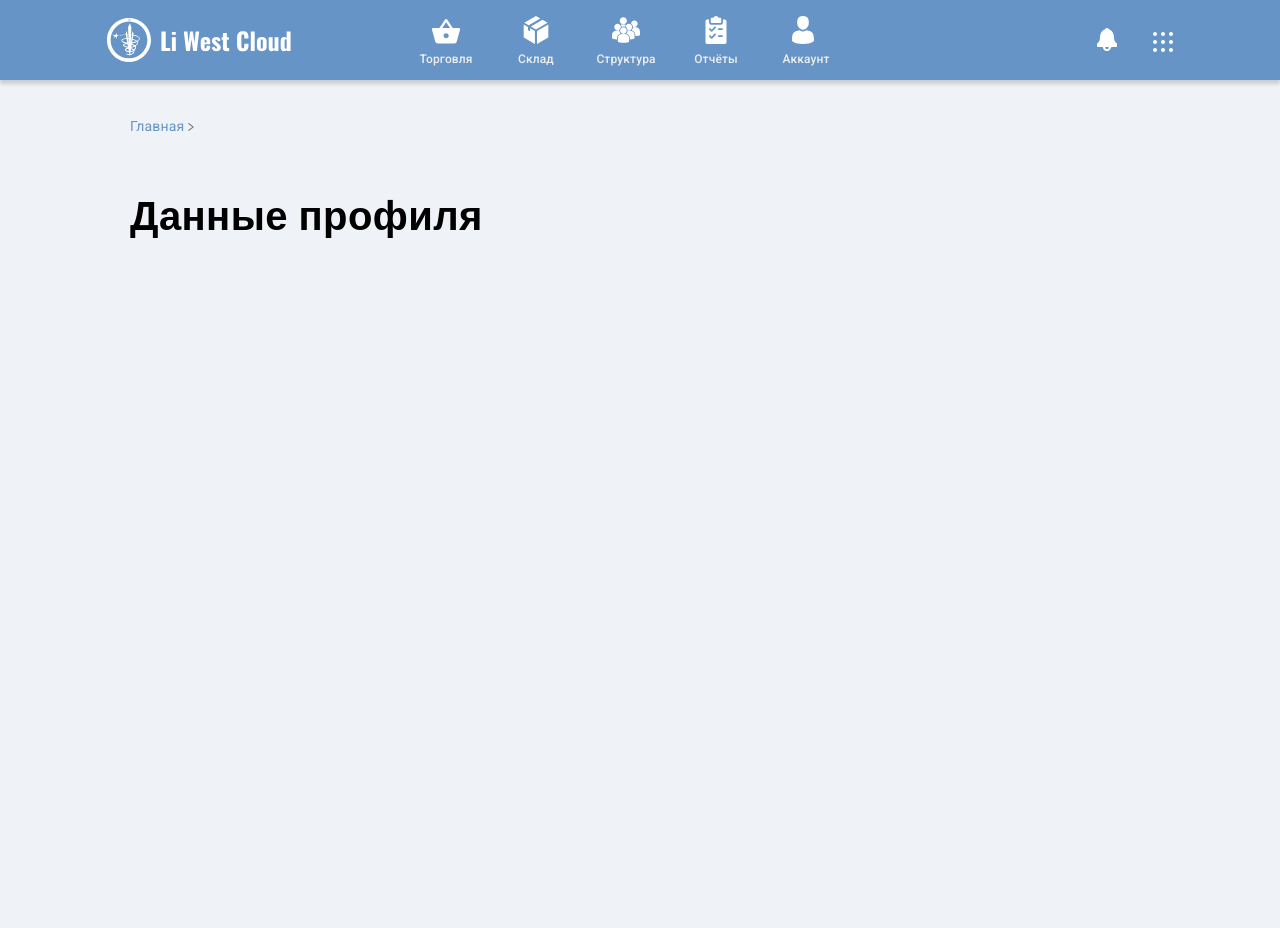
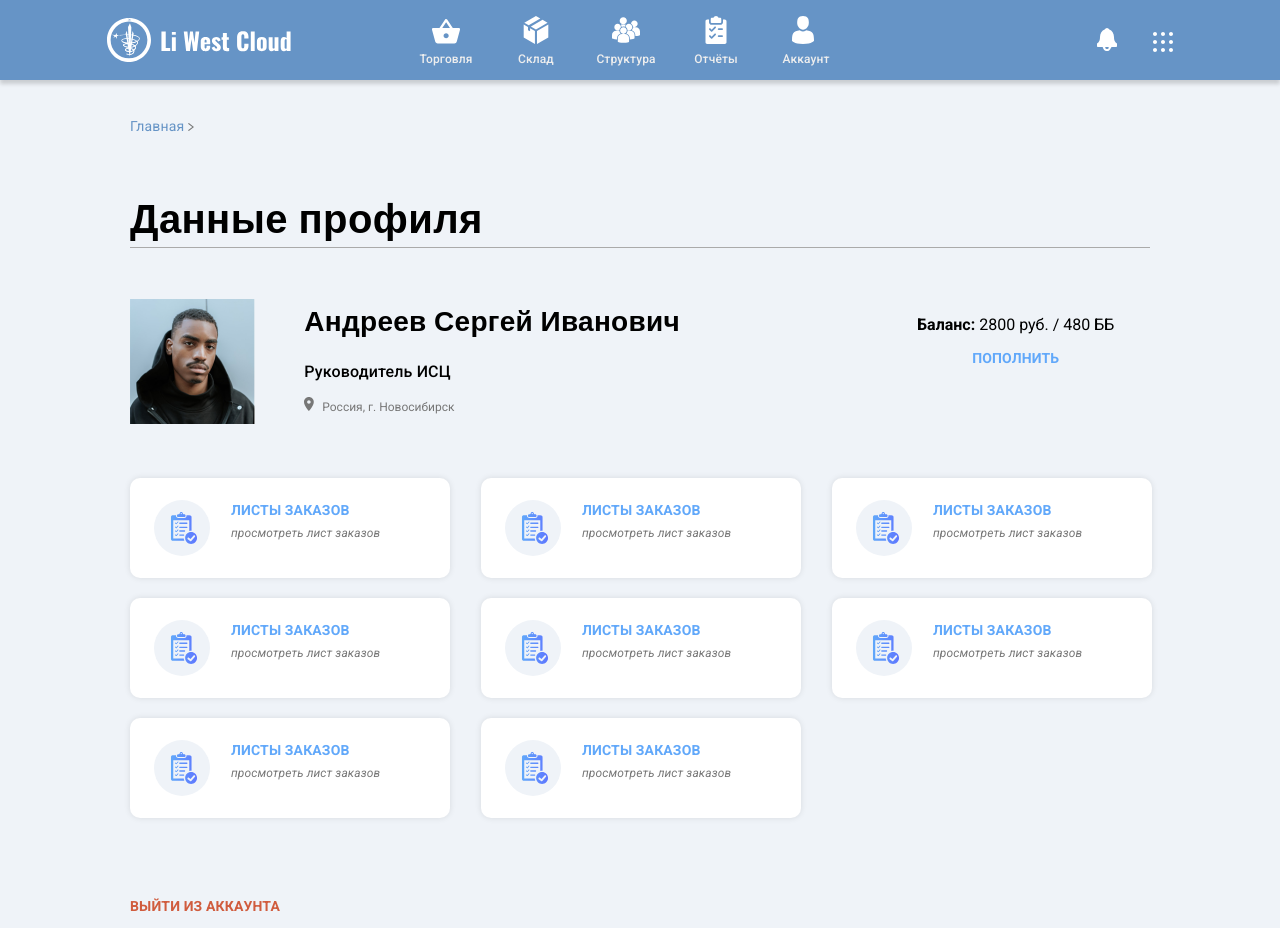
Before and after one commit to NSmolyakov/LWCloud, a React (Create React App) app: page /account in a window 1280 px wide. Before the commit the page ends 800 px from the top, so only its background shows below. Built offline with nearby package versions, Linux system fonts and the light colour scheme.

Commit message:
create Account component and fix global css

```diff
--- a/src/App.css
+++ b/src/App.css
@@ -25,6 +25,10 @@ h4 {
   color: #C4C4C4;
 }
 
+p {
+  font-family: 'Roboto', sans-serif;
+}
+
 button {
   width:200px;
   height: 50px;
@@ -45,3 +49,26 @@ button {
 button:hover {
   background: #5E77FF;
 }
+
+.link {
+  font-family: Roboto;
+  font-weight: bold;
+  font-size: 14px;
+  line-height: 16px;
+  letter-spacing: 0.01em;
+  text-transform: uppercase;
+
+  color: #61A8FA;
+}
+
+
+.redlink {
+  font-family: Roboto;
+  font-weight: bold;
+  font-size: 14px;
+  line-height: 16px;
+  letter-spacing: 0.01em;
+  text-transform: uppercase;
+
+  color: #D05C3E;
+}
--- a/src/components/Cards/Card.css
+++ b/src/components/Cards/Card.css
@@ -23,15 +23,6 @@
 }
 
 .CardTitle{
-    font-family: Roboto;
-    font-weight: bold;
-    font-size: 14px;
-    line-height: 16px;
-    letter-spacing: 0.01em;
-    text-transform: uppercase;
-
-    color: #61A8FA;
-
     position: absolute;
     top: 10px;
     left: 101px;
--- a/src/components/Cards/Card.jsx
+++ b/src/components/Cards/Card.jsx
@@ -10,7 +10,7 @@ function Card(){
     <div className='Card'>
         <img src={Ellipse} className='Ellipse' alt='Ellipse'></img>
         <img src={ListZakazov} className='ListZakazov' alt='ListZakazov'></img>
-        <p className='CardTitle'>Листы заказов</p>
+        <p className='CardTitle link'>Листы заказов</p>
         <p className='CardDiscription'>просмотреть лист заказов </p>
     </div>
     </a>)
--- /dev/null
+++ b/src/components/Content/Account/Account.css
@@ -0,0 +1,60 @@
+.Account h1{
+    line-height: 64px;
+    border-bottom: 1px solid #AAAAAA;
+}
+
+.Account h3 {
+    font-family: 'Roboto', sans-serif;
+    font-weight: 300;
+    font-size: 24px;
+    line-height: 0px;
+    letter-spacing: 0.01em;
+    text-transform: capitalize;
+
+    color: #000000;
+}
+
+.AccountWrapper {
+    display: grid;
+    grid-template-columns: 1fr 4fr 2fr;
+    grid-gap: 40px;
+    align-content: center;
+    margin-bottom: 50px;
+}
+
+.Photo img {
+    padding-top: 24px;
+}
+
+.AccountRole {
+    font-weight: 500;
+    font-size: 16px;
+    line-height: 19px;
+    letter-spacing: 0.01em;
+    text-transform: capitalize;
+}
+
+.Place{
+    font-size: 12px;
+    line-height: 14px;
+
+    color: #777777;
+}
+
+.Place::before {
+    content: url(../../../assets/img/Place.svg);
+    padding-right: 8px;
+}
+
+.Balance {
+    text-align: center;
+}
+
+.BalanceWrapper{
+   margin-top: 40px;
+}
+
+
+.AccountExit {
+    margin-top: 80px;
+}
--- a/src/components/Content/Account/Account.jsx
+++ b/src/components/Content/Account/Account.jsx
@@ -1,7 +1,28 @@
 import React from 'react'
+import AccountPhoto from '../../../assets/img/photo.png'
+import CardGrid from '../../Cards/CardGrid'
+import './Account.css'
 
 function Account() {
-    return(<h1>Данные профиля</h1>)
+    return(<div className='Account'>
+            <h1>Данные профиля</h1>
+            <div className='AccountWrapper'>
+                <div className='Photo'><img src={AccountPhoto} alt='ProfilePhoto'></img></div>
+
+                <div className='AccountData'> <h2>Андреев Сергей Иванович </h2><p className='AccountRole'>руководитель ИСЦ</p><p className='Place'>Россия, г. Новосибирск</p></div>
+
+                <div className='Balance'>
+                    <div className='BalanceWrapper'><p><b>Баланс: </b> 2800 руб. / 480 ББ</p> <p className='link' >Пополнить</p></div>
+                </div>
+            </div>
+
+            <CardGrid />
+
+            <div className='AccountExit'> <p className='redlink'>Выйти из аккаунта</p></div>
+
+        </div>
+
+    )
 }
 
 export default Account;
--- a/src/components/Content/Reports/Reports.css
+++ b/src/components/Content/Reports/Reports.css
@@ -2,6 +2,11 @@
     display: grid;
     grid-template-columns: 1fr 1fr;
     grid-row-gap: 50px;
+}
+
+.Reports h1{
+    line-height: 64px;
+    border-bottom: 1px solid #AAAAAA;
 }
 
 .Reports h3 {
--- a/src/components/TopNav/TopNav.css
+++ b/src/components/TopNav/TopNav.css
@@ -41,6 +41,10 @@
     padding-left: 26px;
 }
 
+.NavElement:hover{
+    opacity: .75;
+}
+
 .NavElement a{
     text-decoration: none;
     font-family: 'Roboto', sans-serif;
```
Also changed, not shown: src/assets/img/Place.svg (added), src/assets/img/photo.png (added), src/components/Content/Reports/Reports.jsx (indentation only).
